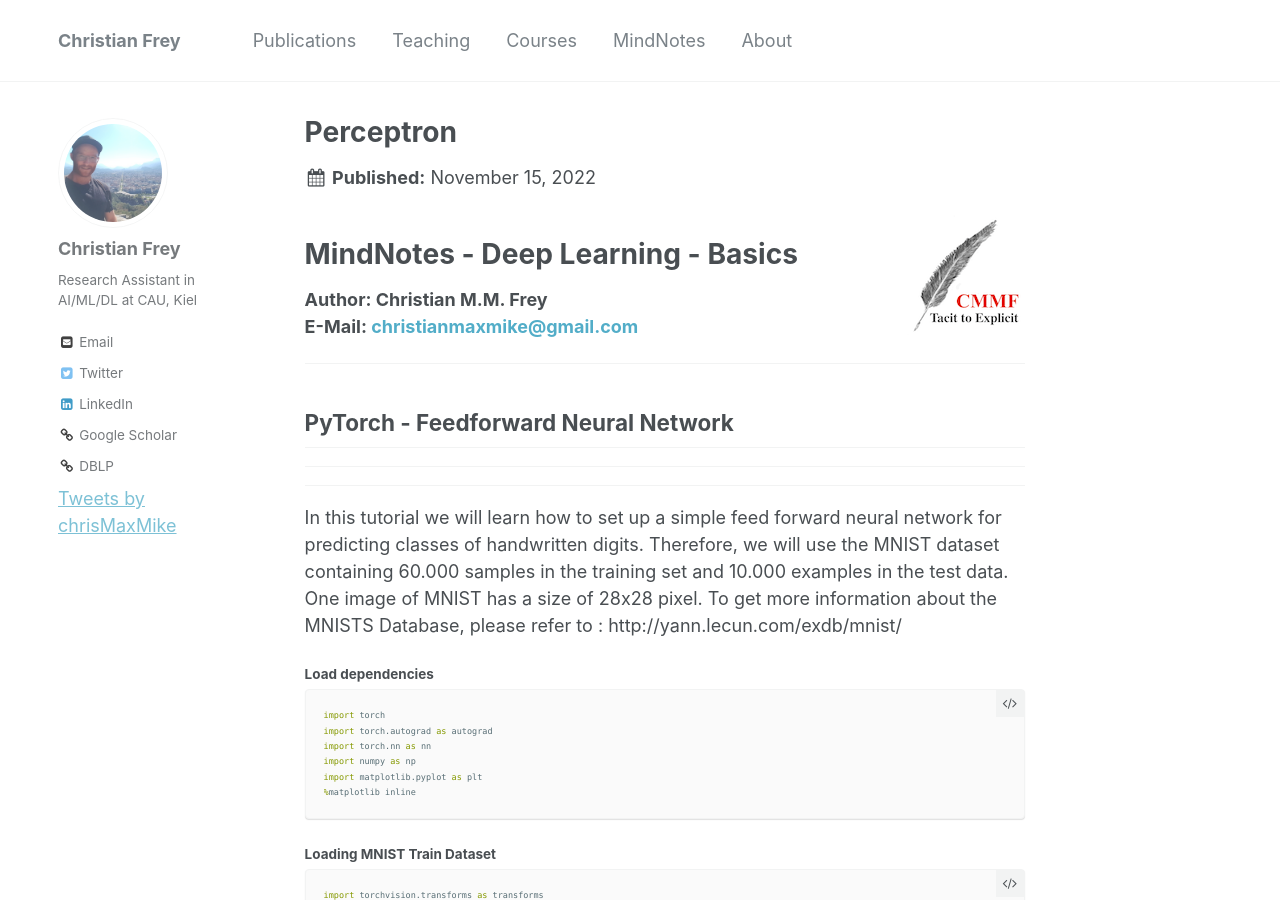
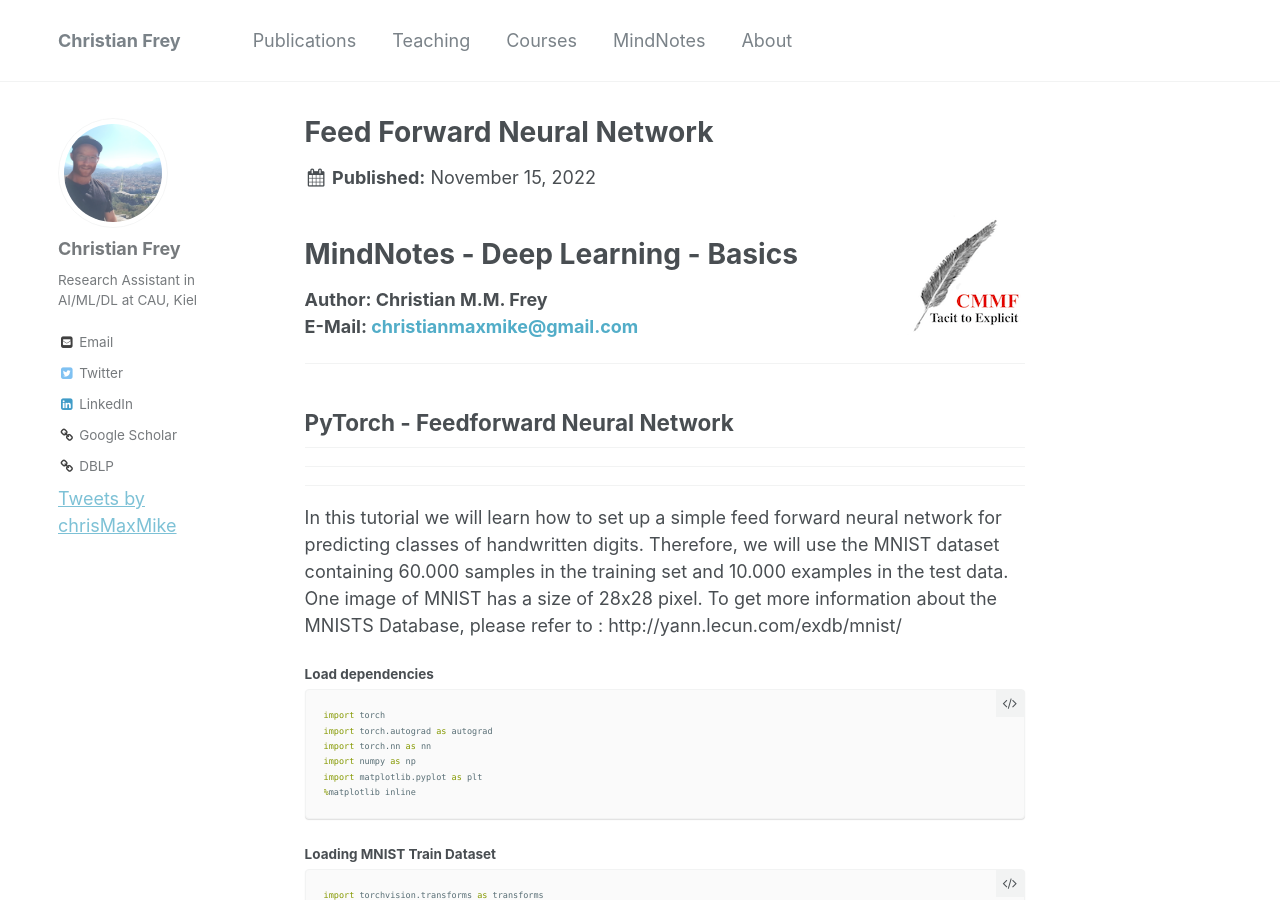
Before and after one commit to christianmaxmike/christianmaxmike.github.io, a Jekyll site: the page built from _mindnotes/dl-basics-fnn.md, in a window 1280 px wide and 900 px high. Built offline with Jekyll 4.4.1, drawn with Linux system fonts in a browser that asks for light colours; formulas are drawn with MathJax 3; comment, search, counter and statistics services are not loaded.

Commit message:
Update dl-basics-fnn.md

```diff
--- a/_mindnotes/dl-basics-fnn.md
+++ b/_mindnotes/dl-basics-fnn.md
@@ -1,5 +1,5 @@
 ---
-title: "Perceptron"
+title: "Feed Forward Neural Network"
 topic: dl-basics
 collection: dl-basics
 permalink: /mindnotes/dl-basics-ffnn
```
